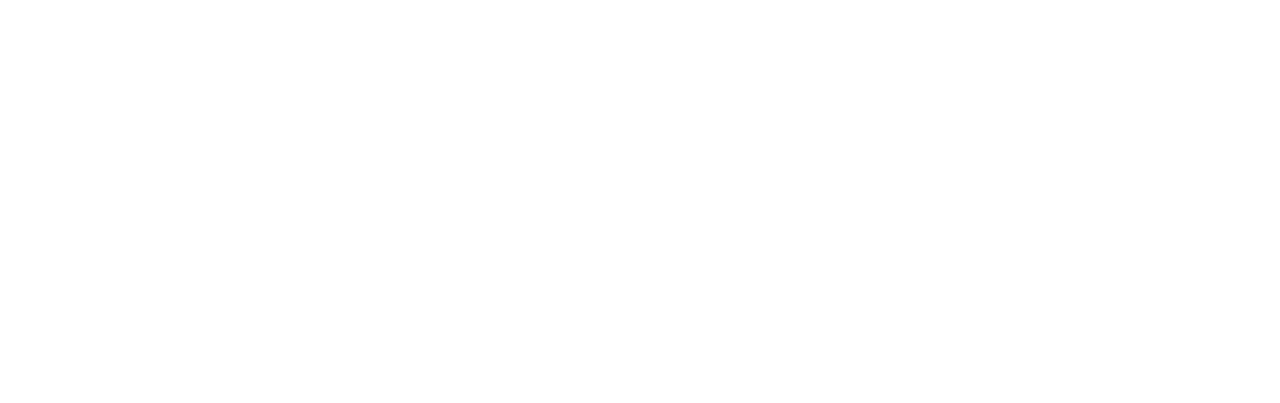
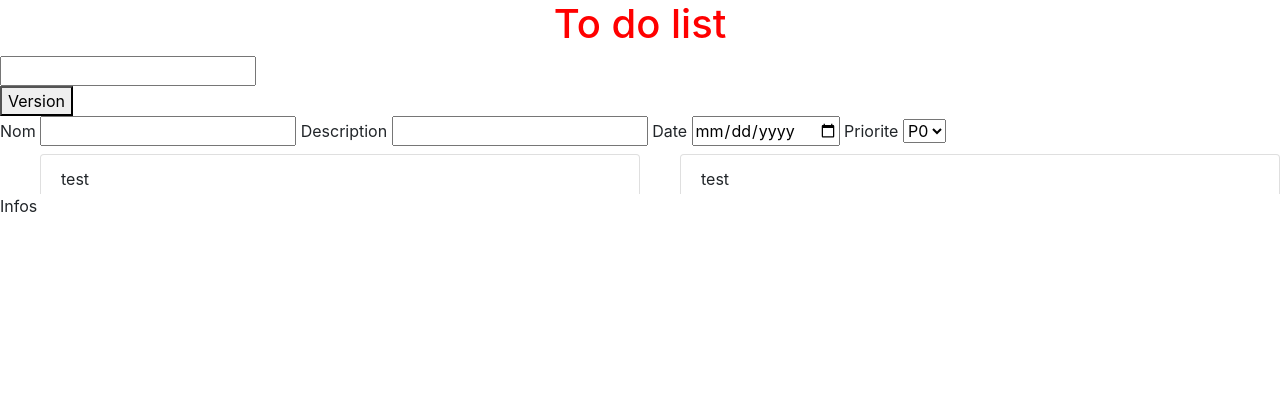
Before and after one commit to Laffreuxbob/TodolistMongo, a website: page Todo_Frontend/index.html in a window 1280 px wide. Drawn offline with nearby package versions, Linux system fonts and the light colour scheme; no server answers.

Commit message:
first elmt in index, css flex

```diff
--- a/Todo_Backend/lib/mongo.js
+++ b/Todo_Backend/lib/mongo.js
@@ -5,7 +5,6 @@ const mongo = require('mongodb');
 const Database = {
 	db : null,
 	ObjectID : mongo.ObjectID,
-
 	connect (url) {
 		return mongo.MongoClient.connect(url)
 		.then(client => {
--- /dev/null
+++ b/Todo_Frontend/css/style.css
@@ -0,0 +1,30 @@
+h1{
+    color: red;
+    text-align: center;
+}
+
+#mainContent{
+    display: flex;
+}
+/*
+#mainContent > div {
+    max-height: 20vh;
+    overflow: scroll-y;
+} */
+
+#mainContent > div{
+    height: 5vh;
+    overflow-y: scroll;
+}
+
+#mainContent > div::-webkit-scrollbar {
+    display: none;
+}
+
+#todoDisplay{
+    flex : 50%;
+}
+
+#todoDisplayDone{
+    flex : 50%;
+}
--- a/Todo_Frontend/index.html
+++ b/Todo_Frontend/index.html
@@ -3,8 +3,70 @@
 <head>
     <meta charset="UTF-8">
     <title>TodoList</title>
+    <link rel="stylesheet" href="https://stackpath.bootstrapcdn.com/bootstrap/4.1.3/css/bootstrap.min.css" integrity="sha384-MCw98/SFnGE8fJT3GXwEOngsV7Zt27NXFoaoApmYm81iuXoPkFOJwJ8ERdknLPMO" crossorigin="anonymous">
+
+    <link rel="stylesheet" type="text/css" href="css/style.css"/></head>
+
+    <script src="js/scriptTodo.js"></script>
 </head>
 <body>
+    <h1>To do list</h1>
+
+
+    <div id="search">
+        <input type="text">
+    </div>
+
+    <button id="version" onclick="getVersion()">Version</button>
+
+
+
+    <div id="formAd">
+        <label for="">Nom
+            <input type="text">
+        </label>
+        <label for="">Description
+            <input type="text">
+        </label>
+        <label for="">Date
+            <input type="date">
+        </label>
+        <label for="">Priorite
+            <select name="" id="">
+                <option value="">P0</option>
+                <option value="">P1</option>
+                <option value="">P2</option>
+            </select>
+        </label>
+    </div>
+
+    <div id="mainContent">
+
+        <div id="todoDisplay">
+            <ul>
+                <li class="list-group-item">test</li>
+                <li class="list-group-item">test</li>
+                <li class="list-group-item">test</li>
+                <li class="list-group-item">test</li>
+                <li class="list-group-item">test</li>
+            </ul>
+        </div>
+
+        <div id="todoDisplayDone">
+            <ul>
+                <li class="list-group-item">test</li>
+                <li class="list-group-item">test</li>
+                <li class="list-group-item">test</li>
+                <li class="list-group-item">test</li>
+                <li class="list-group-item">test</li>
+            </ul>
+        </div>
+    </div>
+
+    <div id="infos">
+        Infos
+    </div>
+
 
 
 </body>
--- a/Todo_Frontend/js/scriptTodo.js
+++ b/Todo_Frontend/js/scriptTodo.js
@@ -0,0 +1,22 @@
+function getTodos(){
+    fetch('http://127.0.0.1:8080/todos/', {method:'get'})
+    .then(response =>  response.json())
+    .then(data => {console.log(data);})
+    .then(data => data)
+    .catch(err => {
+      console.log('Error occured with fetching ressources : ' + err)
+    });
+  }
+
+  getTodos();
+
+  function getVersion(){
+    fetch('http://127.0.0.1:8080/version/', {method:'get'})
+    .then(response =>  response.json())
+    .then(data => {alert("Version : " + data);})
+    .then(data => data)
+    .catch(err => {
+      console.log('Error occured with fetching ressources : ' + err)
+    });
+
+  }
```
Also changed, not shown: Todo_Backend/todolist.js (+6 -10 lines).
